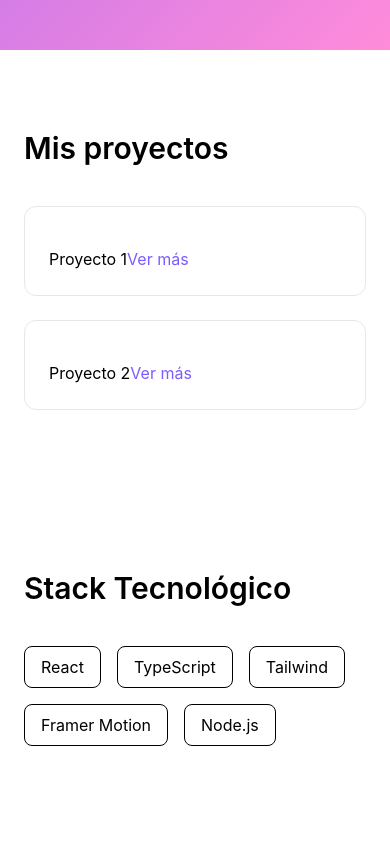
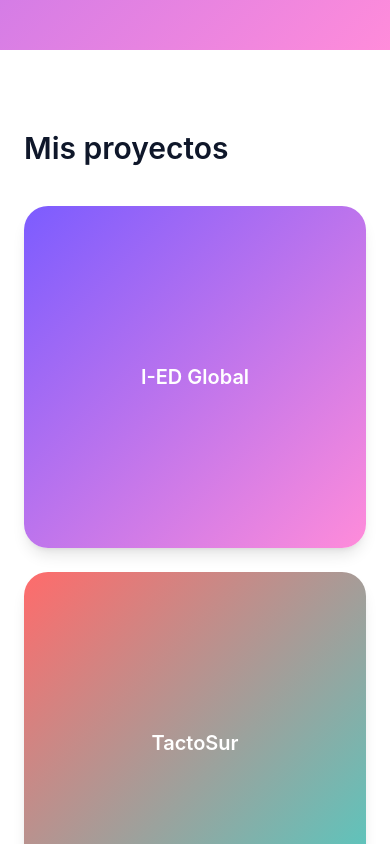
Before and after one commit to andreshf44/mi-portafolio, a React app: page / in a window 390 px wide. Shown: the part 920-1764 px from the top of the page. Built offline with nearby package versions, Linux system fonts and the light colour scheme; the HTML template or start-up script is replaced by a standard one.

Commit message:
se implementa seccion de mis proyectos, diseño general y dos proyectos ya listos, tambien se revisa responsive

```diff
--- a/src/components/Projects.tsx
+++ b/src/components/Projects.tsx
@@ -1,37 +1,118 @@
 import { motion } from "framer-motion";
+
+const projects = [
+  {
+    title: "I-ED Global",
+    description:
+    "Implementación frontend en React de una plataforma educativa global, traduciendo un diseño UI predefinido a una interfaz funcional, modular y responsiva. Participé en el desarrollo de múltiples secciones del sitio, asegurando consistencia visual y escalabilidad del código. Se implementó diseño adaptable a distintos dispositivos y diferenciación de contenido por país.",
+    link: "https://i-edglobal.com/",
+    gradient: "linear-gradient(135deg, #7C5CFF 0%, #FF8CDA 100%)",
+  },
+  {
+    title: "TactoSur",
+    description:
+    "Implementación frontend en React de una plataforma digital para una compañía de danza contemporánea, enfocada en la presentación audiovisual de la identidad artística. El desarrollo se realizó a partir de un diseño co-creado con el cliente, implementando una experiencia web responsiva con navegación por secciones, contenido multimedia, cartelera de eventos, formulario de contacto y sistema de suscripción. Toda la integración frontend fue desarrollada y optimizada para distintos dispositivos.",
+    link: "https://tactosur.com/",
+    gradient: "linear-gradient(135deg, #FF6B6B 0%, #4ECDC4 100%)",
+  },
+  {
+    title: "Portal Educativo",
+    description:
+      "Optimización y mantenimiento de templates, experiencia de usuario y mejoras visuales.",
+    link: "#",
+    gradient: "linear-gradient(135deg, #5c42c4 0%, #8B5CF6 100%)",
+  },
+  {
+    title: "Dashboard BI",
+    description:
+      "Creación de reportes y dashboards para análisis de datos y automatización de procesos.",
+    link: "#",
+    gradient: "linear-gradient(135deg, #0EA5E9 0%, #22C55E 100%)",
+  },
+  {
+    title: "Portafolio Front-end",
+    description:
+      "Desarrollo de una experiencia visual moderna enfocada en rendimiento y UX.",
+    link: "#",
+    gradient: "linear-gradient(135deg, #F59E0B 0%, #EF4444 100%)",
+  },
+];
 
 export const Projects = () => {
   return (
     <section id="projects" className="py-20 px-6 md:px-12">
-        <h2 className="text-3xl md:text-4xl font-semibold mb-10">Mis proyectos</h2>
+      <h2 className="text-3xl md:text-4xl font-semibold mb-10 text-text">
+        Mis proyectos
+      </h2>
 
-        <div className="grid gap-6 md:grid-cols-2">
-            <motion.div
-                whileHover={{ y: -5, scale: 1.02 }}
-                transition={{ duration: 0.3 }}
-                className="p-6 border border-gray-200 bg-white rounded-xl hover:shadow-lg transition"
+      <div className="grid gap-6 sm:grid-cols-2 lg:grid-cols-4">
+        {projects.map((project, index) => (
+          <motion.a
+            key={index}
+            href={project.link}
+            target="_blank"
+            rel="noopener noreferrer"
+            initial={{ opacity: 0, y: 20 }}
+            whileInView={{ opacity: 1, y: 0 }}
+            viewport={{ once: true }}
+            whileHover={{
+              scale: 1.04,
+              y: -6,
+            }}
+            transition={{
+              type: "spring",
+              stiffness: 180,
+              damping: 18,
+            }}
+            className="
+              group
+              relative
+              aspect-square
+              rounded-3xl
+              overflow-hidden
+              cursor-pointer
+              shadow-lg
+            "
+            style={{
+              backgroundImage: project.gradient,
+            }}
           >
-                Proyecto 1
-                <a
-                    href="#"
-                    className="mt-4 inline-block text-primary hover:underline transition-transform hover:scale-105 hover:opacity-90"
+            {/* estado inicial */}
+            <div
+              className="
+                absolute inset-0
+                flex items-center justify-center
+                transition-all duration-500
+                group-hover:opacity-0
+                group-hover:scale-95
+              "
             >
-                    Ver más
-                </a>
-            </motion.div>
-            <motion.div
-                whileHover={{ y: -5, scale: 1.02 }}
-                transition={{ duration: 0.3 }}
-                className="p-6 border border-gray-200 bg-white rounded-xl hover:shadow-lg transition"
+              <h3 className="text-white text-xl font-semibold text-center px-4">
+                {project.title}
+              </h3>
+            </div>
+
+            {/* hover */}
+            <div
+              className="
+                absolute inset-0
+                flex flex-col justify-center
+                p-6
+                opacity-0
+                translate-y-3
+                transition-all duration-500
+                group-hover:opacity-100
+                group-hover:translate-y-0
+                bg-black/15 backdrop-blur-[2px]
+              "
             >
-                Proyecto 2
-                <a
-                    href="#"
-                    className="mt-4 inline-block text-primary hover:underline transition-transform hover:scale-105 hover:opacity-90"
-                >
-                    Ver más
-                </a>
-            </motion.div>
+              <p className="text-white text-sm leading-relaxed">
+                {project.description}
+              </p>
+
+            </div>
+          </motion.a>
+        ))}
       </div>
     </section>
   );
```
Lines whose indentation alone changed are shown as unchanged.
